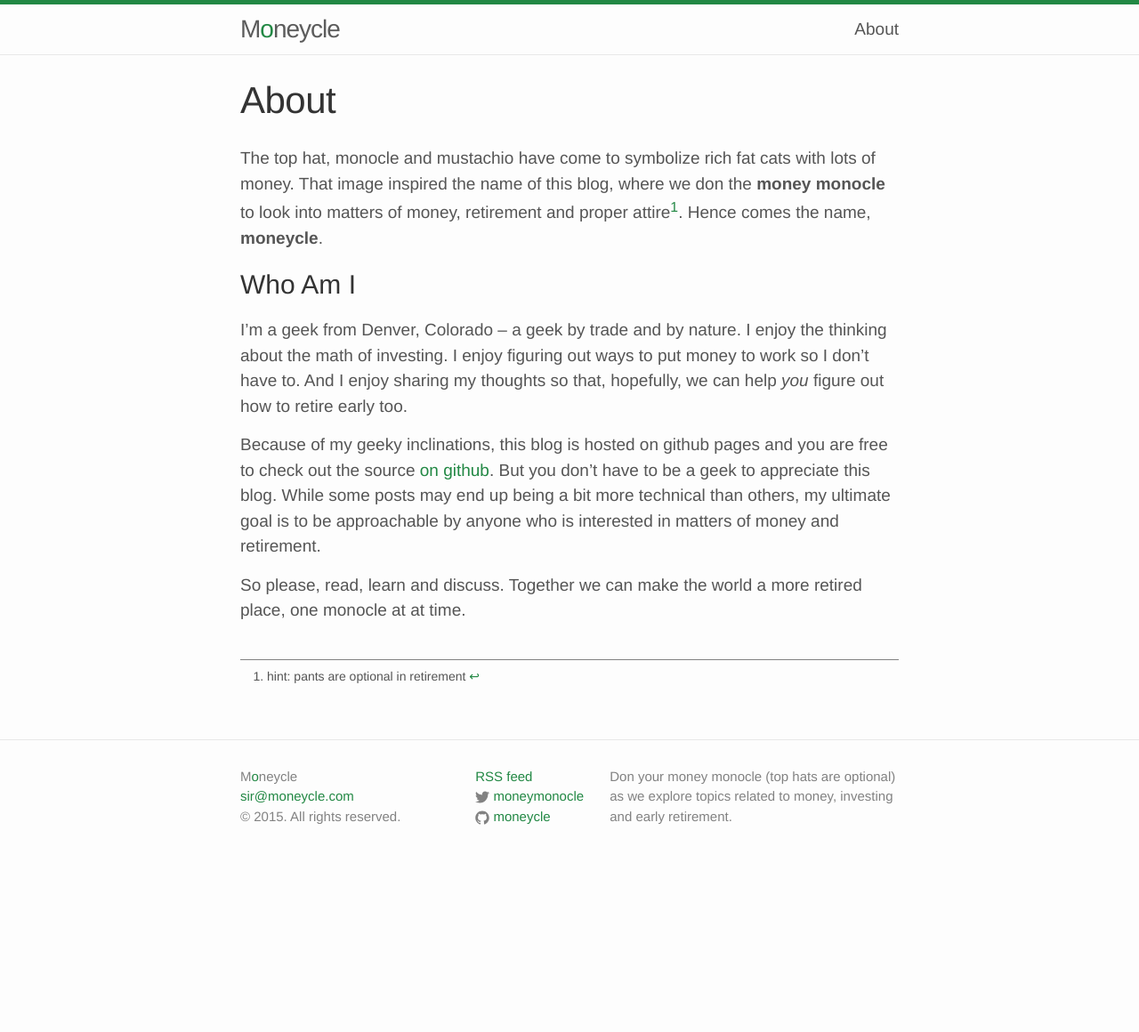
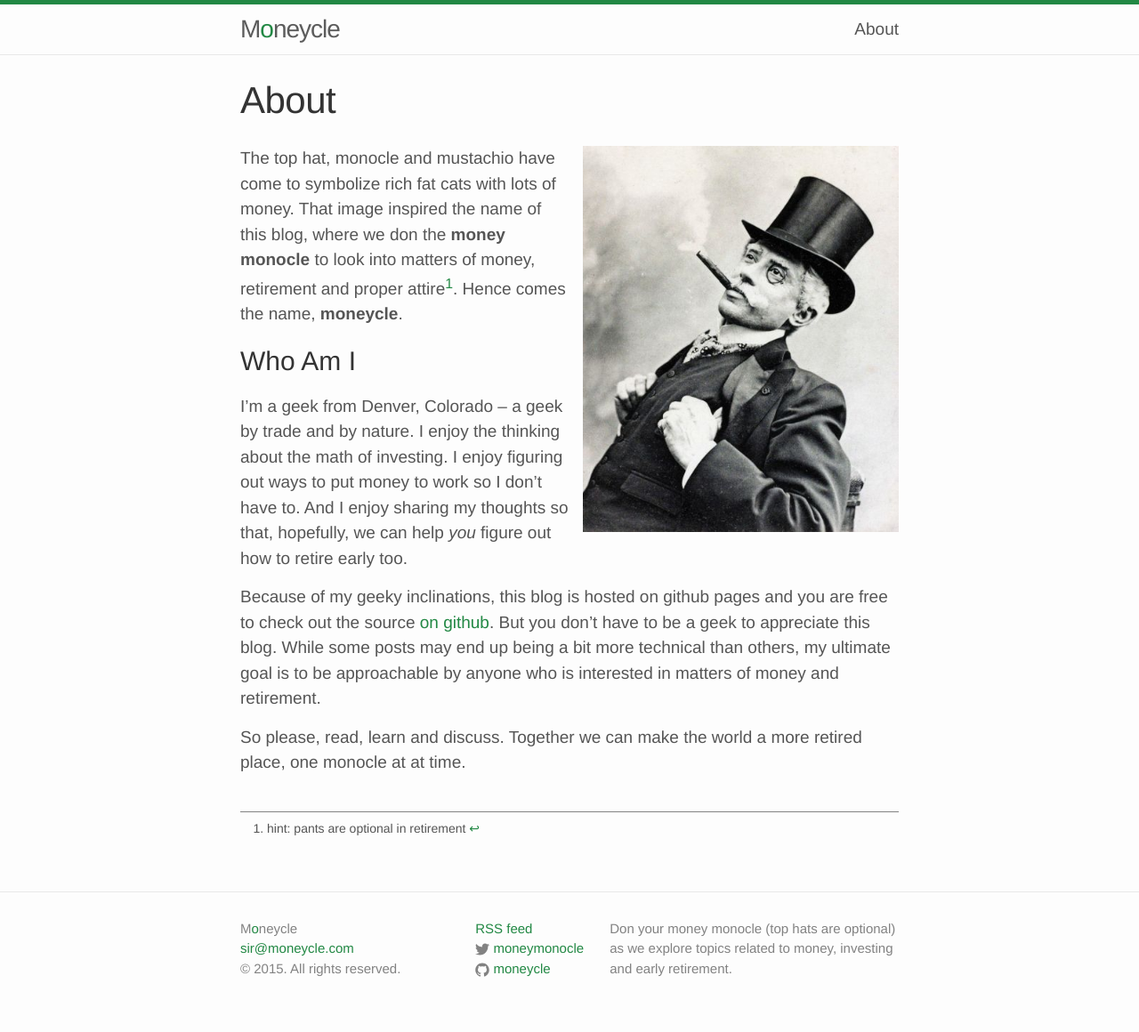
Before and after one commit to moneycle/moneycle.github.io, a Jekyll site: the page built from about.md, in a window 1280 px wide. Shown: the whole page at 89% size. Built offline with Jekyll 4.4.1, drawn with Linux system fonts in a browser that asks for light colours; before the commit the page ends 989 px from its top, so only the background shows below that.

Commit message:
added monocled image to about page

```diff
--- a/_layouts/page.html
+++ b/_layouts/page.html
@@ -8,6 +8,7 @@ layout: default
   </header>
 
   <article class="post-content">
+    {% if page.image %}<img class="post-image" src="{{ page.image }}"/>{% endif %}
     {{ content }}
   </article>
 
--- a/about.md
+++ b/about.md
@@ -2,6 +2,8 @@
 layout: page
 title: About
 permalink: /about/
+image: /images/monocle-cigar-442_540.jpeg
+
 ---
 
 The top hat, monocle and mustachio have come to symbolize rich fat cats with lots of
```
Also changed, not shown: images/monocle-cigar-442_540.jpeg (added), images/monocle-guy-464_593.jpeg (added).
